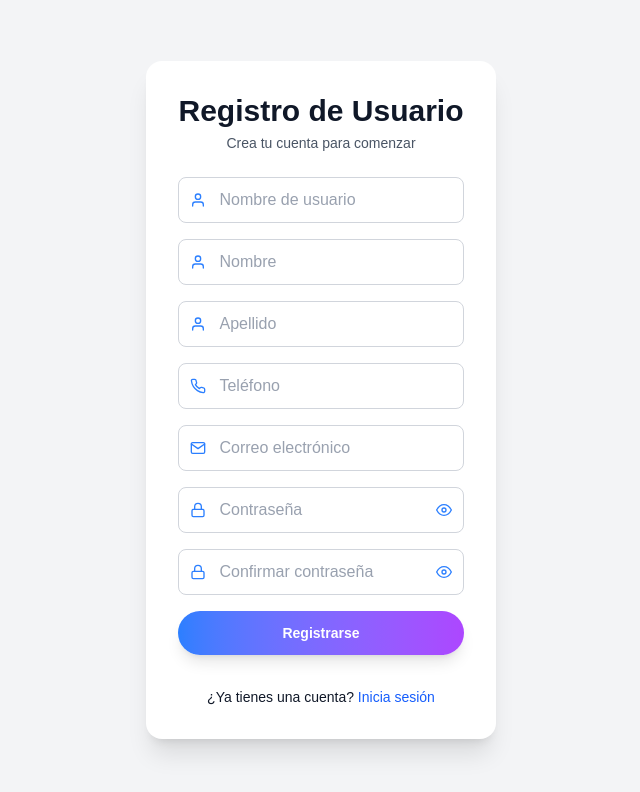
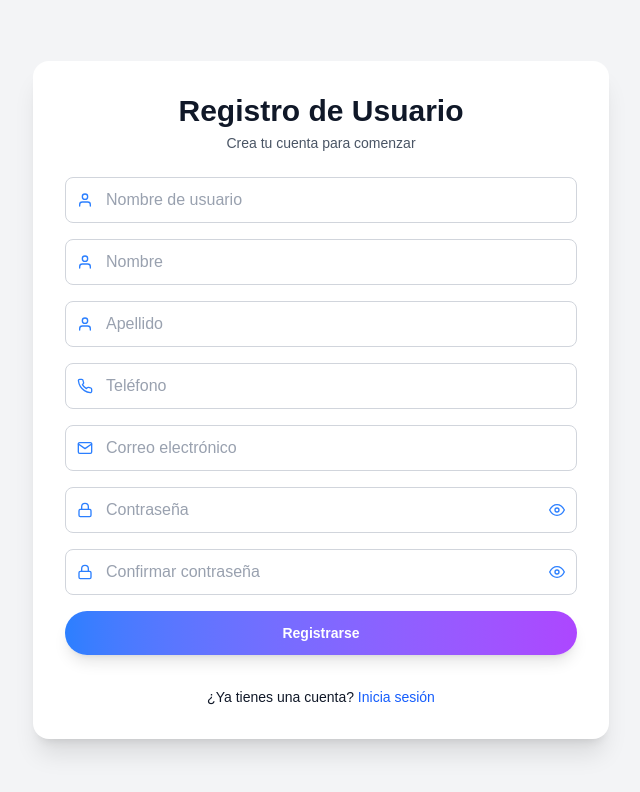
Before and after one commit to PabloToledoBarahona/frontend-app, a Next.js app: page /register in a window 1280 px wide. Shown: the top 792 px of the page, without its empty margins (319-959 px from the left). Built offline with nearby package versions, Linux system fonts and the light colour scheme.

Commit message:
Espaciado agregado a las cards

```diff
--- a/components/ui/Card.tsx
+++ b/components/ui/Card.tsx
@@ -8,7 +8,7 @@ interface CardProps extends React.HTMLAttributes<HTMLDivElement> {
 export const Card = ({ children, className = "", ...props }: CardProps) => {
   return (
     <div
-      className={`rounded-2xl bg-white text-gray-900 p-8 shadow-xl ${className}`}
+      className={`w-full max-w-xl mx-auto rounded-2xl bg-white text-gray-900 p-8 shadow-xl ${className}`}
       {...props}
     >
       {children}
```
